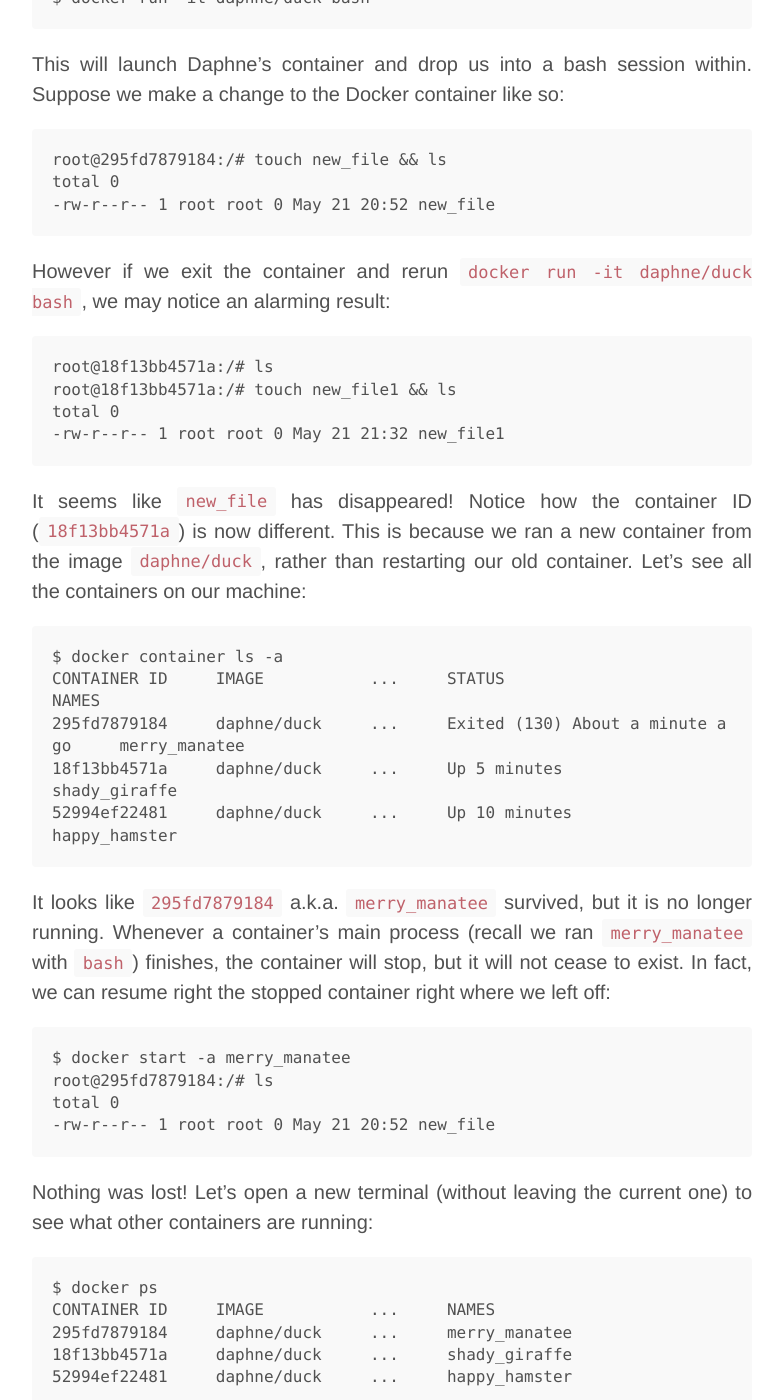
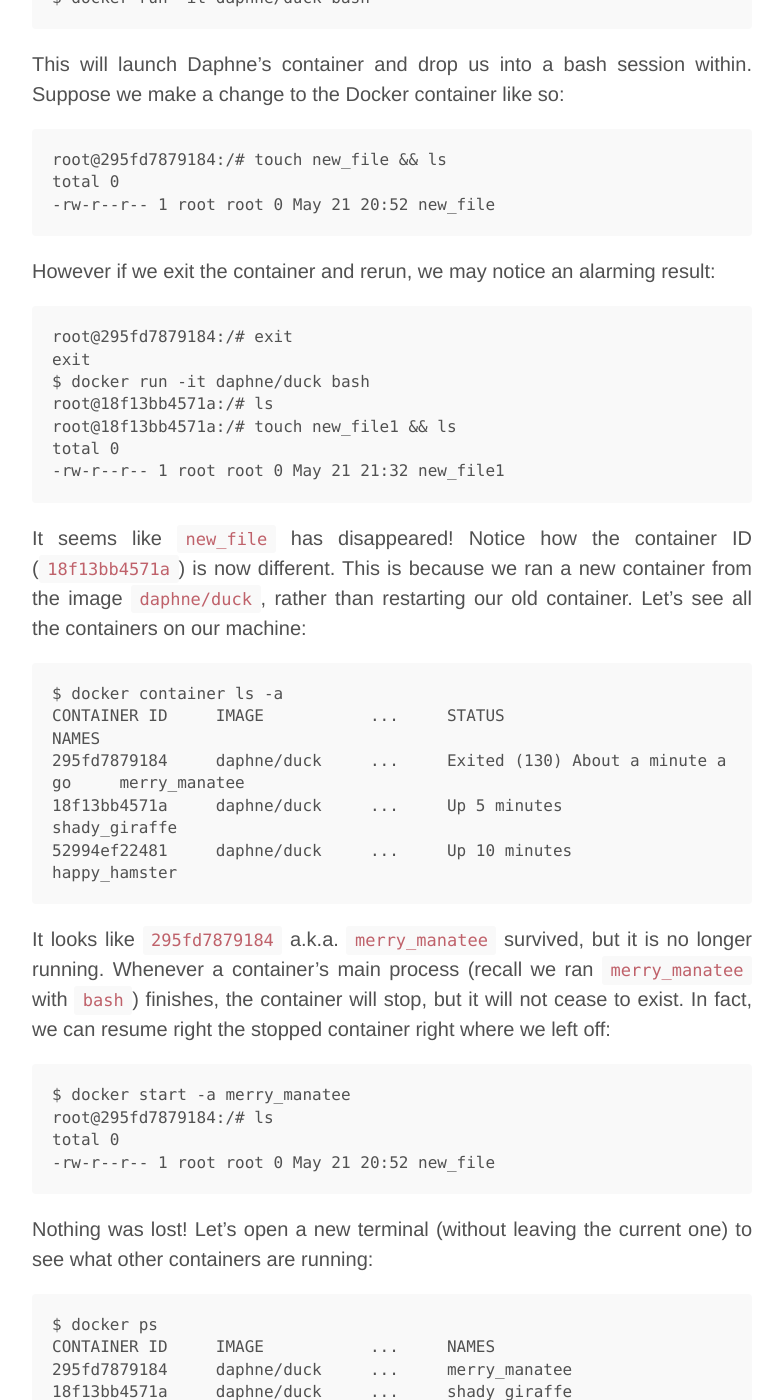
Before and after one commit to breandan/breandan.github.io, a Jekyll site: the page built from public/docker_intro.md, in a window 1280 px wide and 1400 px high, scrolled down 3203 px. Shown: the whole window, without its empty margins (248-1031 px from the left). Built offline with Jekyll 4.4.1, drawn with Linux system fonts in a browser that asks for light colours; nearby versions of some CDN libraries; our own code applies the rules of GitHub Pages for plain Markdown files; some of the changed text lies outside the part shown.

Commit message:
Minor fixes

````diff
--- a/public/docker_intro.md
+++ b/public/docker_intro.md
@@ -70,9 +70,12 @@ total 0
 -rw-r--r-- 1 root root 0 May 21 20:52 new_file
 ```
 
-However if we exit the container and rerun `docker run -it daphne/duck bash`, we may notice an alarming result:
+However if we exit the container and rerun, we may notice an alarming result:
 
 ```
+root@295fd7879184:/# exit
+exit
+$ docker run -it daphne/duck bash
 root@18f13bb4571a:/# ls
 root@18f13bb4571a:/# touch new_file1 && ls
 total 0
````
Also changed, not shown: other parts of public/docker_intro.md (+2 -2 lines).
